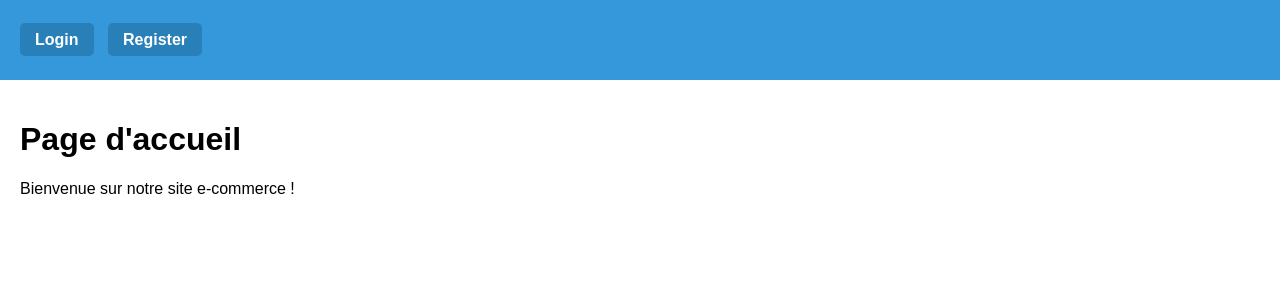
After one commit to VeldrX/PHP_Site_e-commerce, a PHP site: page / in a window 1280 px wide. The commit adds this page. Shown: the top 300 px of the page. Run offline with PHP 8.4, Linux system fonts and the light colour scheme.

Commit message:
Some css + session logic

```diff
--- /dev/null
+++ b/index.php
@@ -0,0 +1,78 @@
+<?php
+session_start();
+?>
+
+<!DOCTYPE html>
+<html lang="fr">
+
+<head>
+    <meta charset="UTF-8" />
+    <title>Home</title>
+    <style>
+        body {
+            font-family: Arial, sans-serif;
+            margin: 0;
+            padding: 0;
+        }
+
+        header {
+            background-color: #3498db;
+            color: white;
+            padding: 15px 20px;
+            display: flex;
+            align-items: center;
+            height: 50px;
+        }
+
+        .user-info {
+            font-weight: bold;
+            margin-right: 20px;
+        }
+
+        .auth-buttons a,
+        .disconnect-button {
+            color: white;
+            text-decoration: none;
+            background-color: #2980b9;
+            padding: 8px 15px;
+            border-radius: 5px;
+            margin-right: 10px;
+            font-weight: bold;
+            transition: background-color 0.3s ease;
+            cursor: pointer;
+            border: none;
+        }
+
+        .auth-buttons a:hover,
+        .disconnect-button:hover {
+            background-color: #1f6391;
+        }
+    </style>
+</head>
+
+<body>
+
+    <header>
+        <div>
+            <?php if (isset($_SESSION['username'])): ?>
+                <span class="user-info">Bienvenue, <?= htmlspecialchars($_SESSION['username']) ?></span>
+                <form action="logout.php" method="post" style="display:inline;">
+                    <button type="submit" class="disconnect-button">Disconnect</button>
+                </form>
+            <?php else: ?>
+                <div class="auth-buttons">
+                    <a href="login.php">Login</a>
+                    <a href="register.php">Register</a>
+                </div>
+            <?php endif; ?>
+        </div>
+    </header>
+
+    <main style="padding: 20px;">
+        <h1>Page d'accueil</h1>
+        <p>Bienvenue sur notre site e-commerce !</p>
+    </main>
+
+</body>
+
+</html>
--- a/info.php
+++ b/info.php
@@ -1,3 +1,4 @@
 <?php
-phpinfo()
-?>
+
+
+phpinfo();
--- /dev/null
+++ b/logout.php
@@ -0,0 +1,5 @@
+<?php
+session_start();
+session_destroy();
+header("Location: index.php");
+exit();
```
Also changed, not shown: login.php (+70 -13 lines), loginHandler.php (+14 -10 lines), register.php (+73 -14 lines), registerHandler.php (+10 -12 lines).
